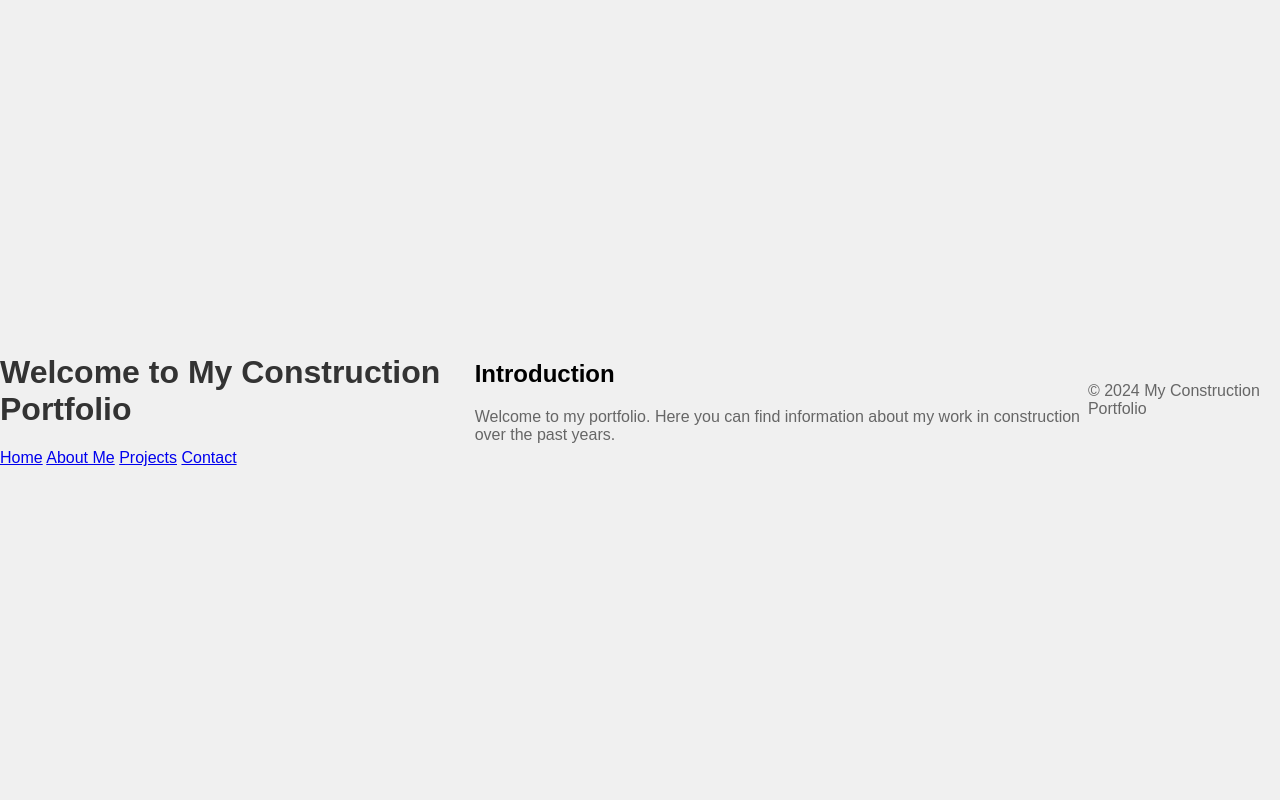
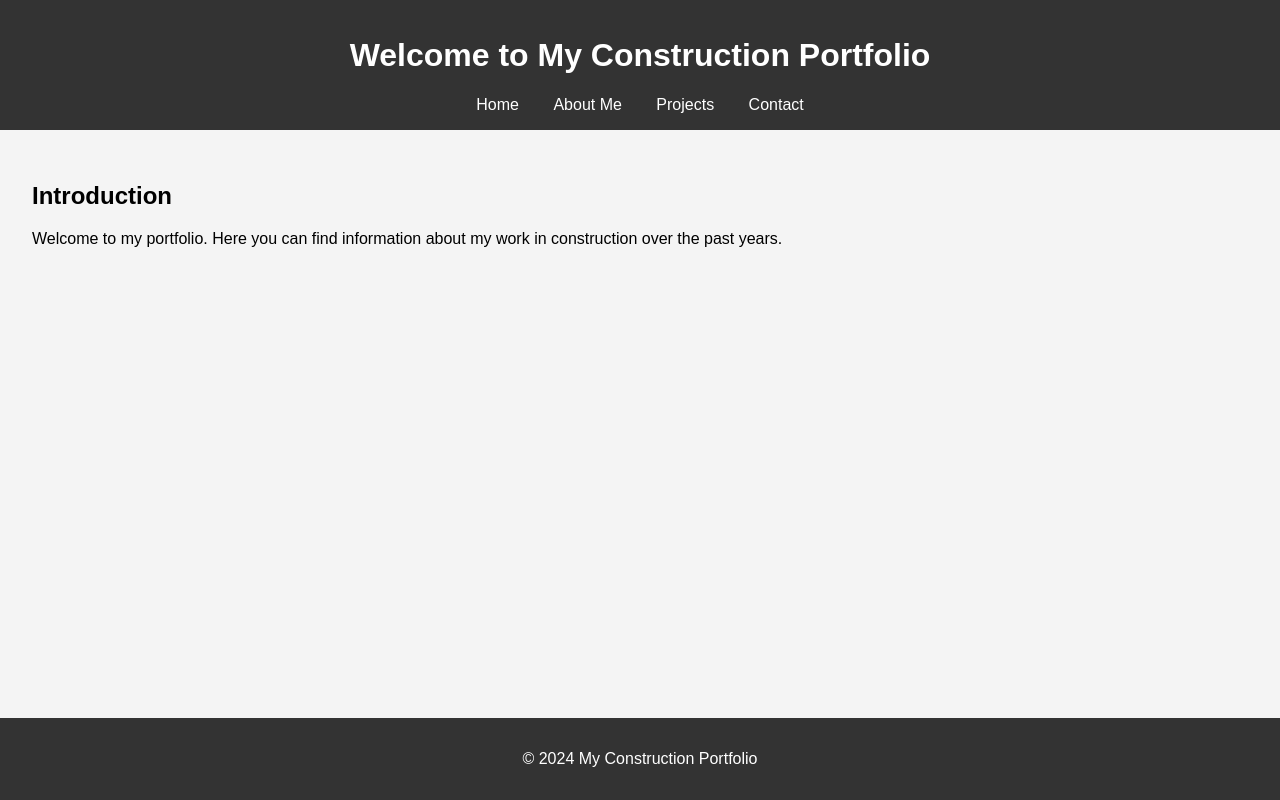
Before and after one commit to Mishtesla/pikas, a plain HTML site: page index.html in a window 1280 px wide. Drawn offline with Linux system fonts and the light colour scheme.

Commit message:
Update styles.css

```diff
--- a/styles.css
+++ b/styles.css
@@ -2,17 +2,36 @@ body {
     font-family: Arial, sans-serif;
     margin: 0;
     padding: 0;
-    display: flex;
-    justify-content: center;
-    align-items: center;
-    height: 100vh;
-    background-color: #f0f0f0;
+    background-color: #f4f4f4;
 }
 
-h1 {
-    color: #333;
+header {
+    background-color: #333;
+    color: white;
+    padding: 1em 0;
+    text-align: center;
 }
 
-p {
-    color: #666;
+nav a {
+    color: white;
+    margin: 0 15px;
+    text-decoration: none;
 }
+
+nav a:hover {
+    text-decoration: underline;
+}
+
+main {
+    padding: 2em;
+}
+
+footer {
+    background-color: #333;
+    color: white;
+    text-align: center;
+    padding: 1em 0;
+    position: fixed;
+    bottom: 0;
+    width: 100%;
+}
```
